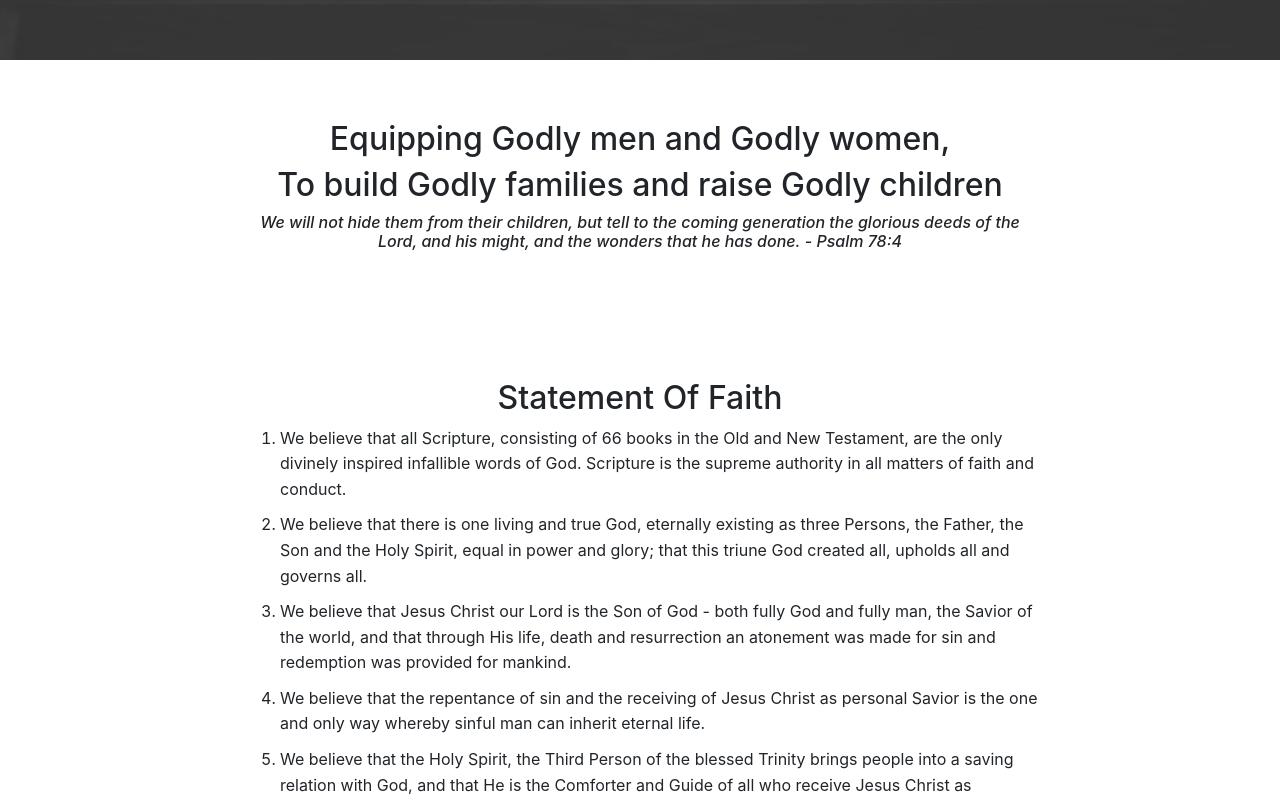
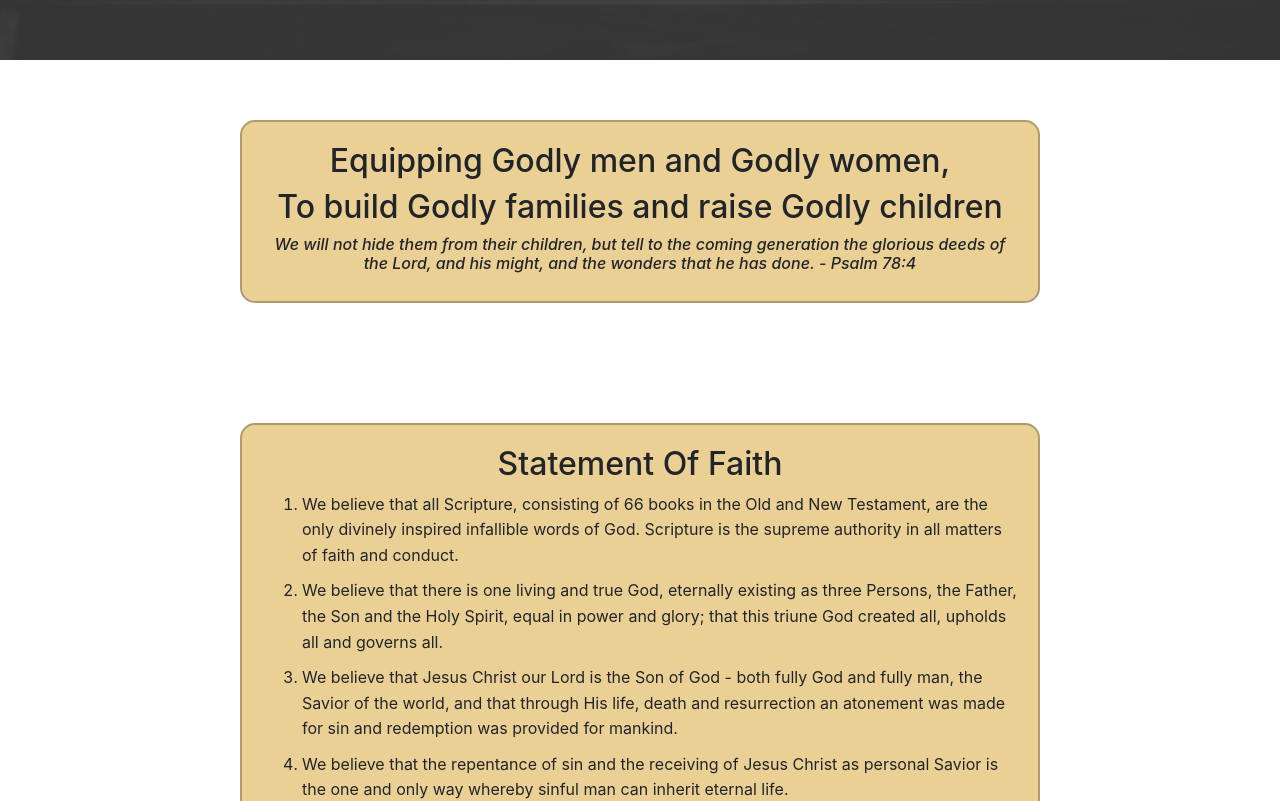
Before and after one commit to GalacticKnight/bccc, a React (Create React App) app: page / in a window 1280 px wide. Shown: the part 740-1541 px from the top of the page. Built offline with nearby package versions, Linux system fonts and the light colour scheme.

Commit message:
testing background colors

```diff
--- a/src/index.css
+++ b/src/index.css
@@ -16,6 +16,14 @@ body {
 code {
   font-family: source-code-pro, Menlo, Monaco, Consolas, 'Courier New',
     monospace;
+}
+
+
+.aboutSummary {
+  border: 2px solid #B09A69;
+  border-radius: 15px;
+  padding: 20px;
+  background-color: #EBD096;
 }
 
 /* Media Queries Syntax:
@@ -42,7 +50,6 @@ code {
 .navbar-scrolled {
   background-color: #fff;
 }
-
 
 .siteLogo > h1{
   color:#00a8f6;
```
Also changed, not shown: src/components/static/Pastor.css (line endings or trailing spaces).
